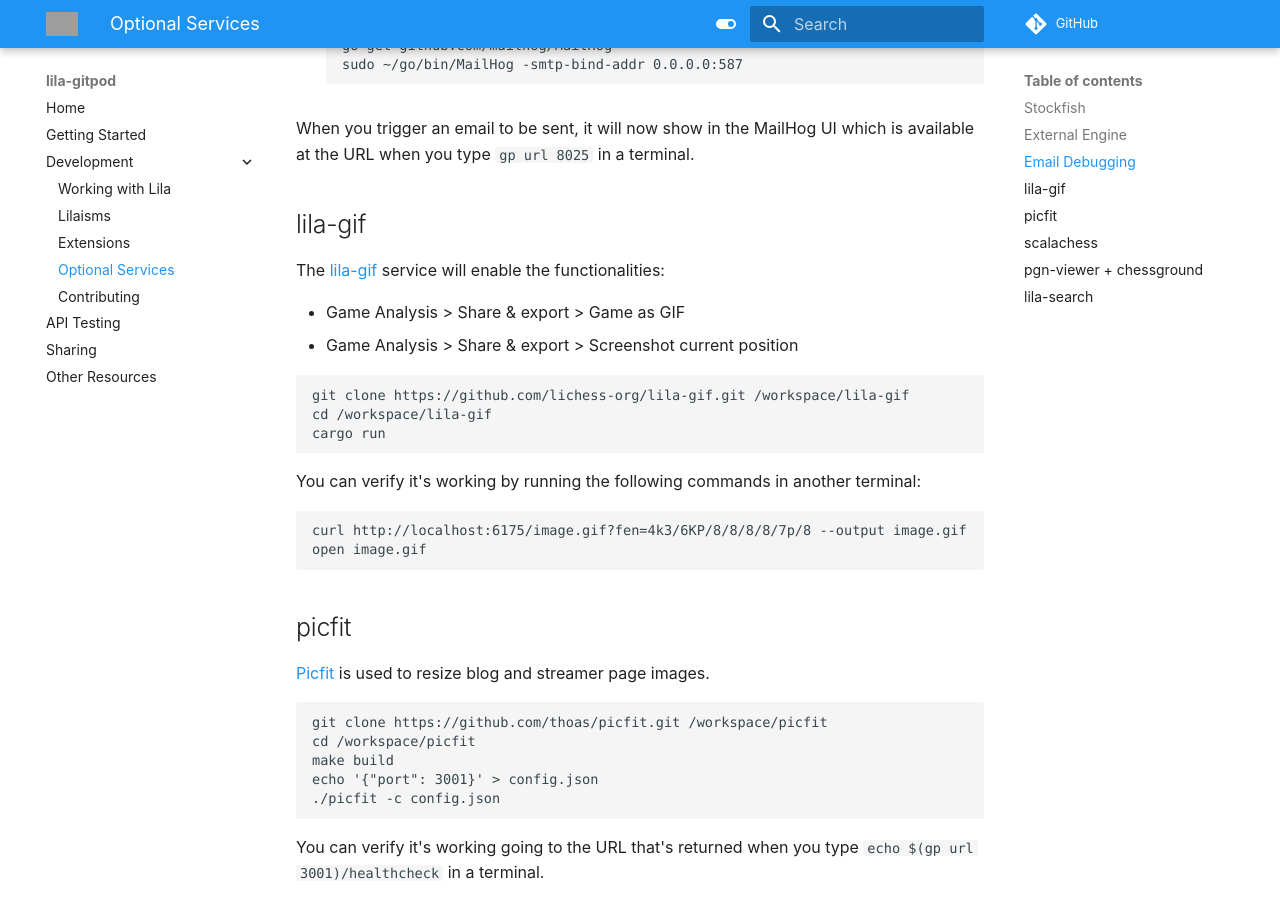
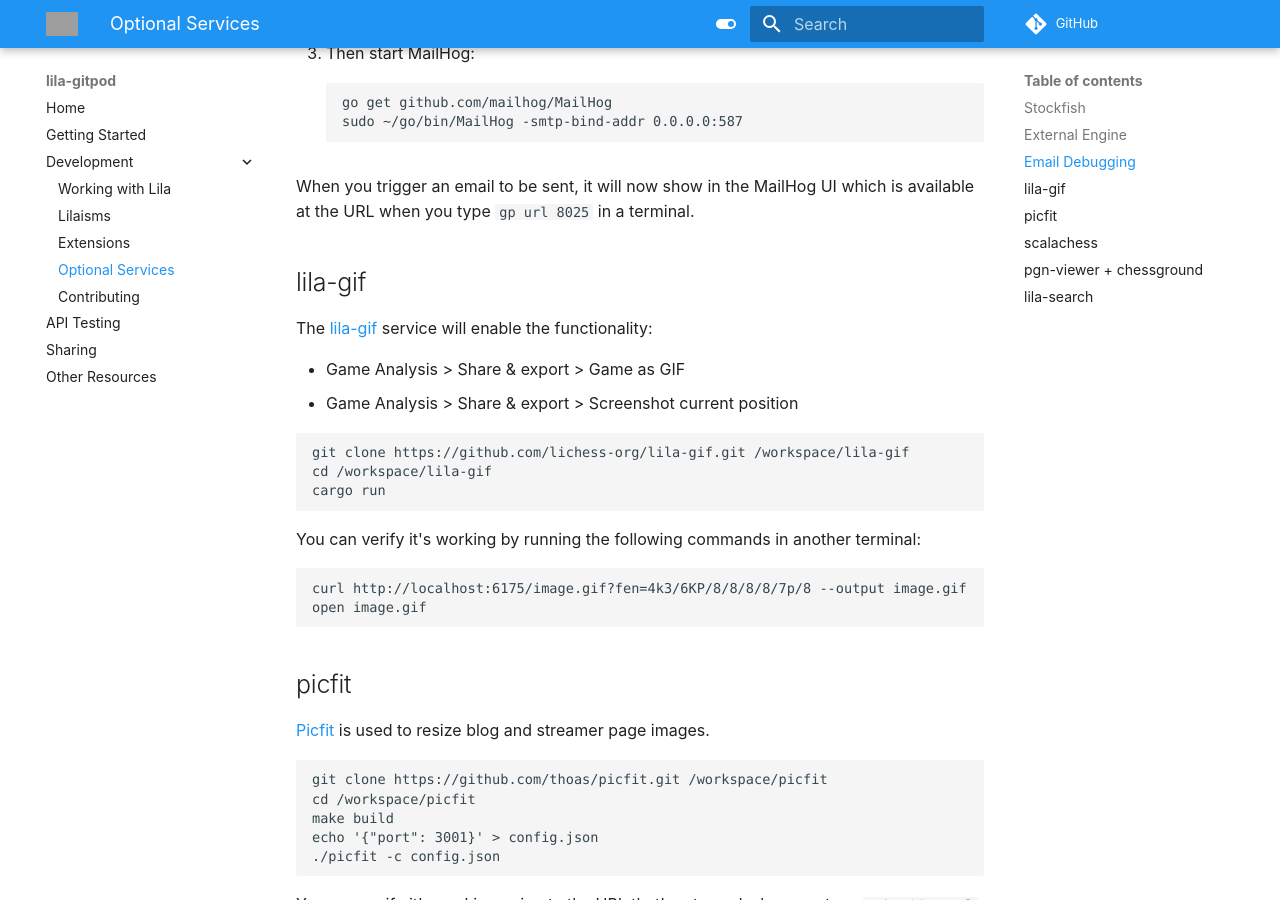
Before and after one commit to lichess-org/lila-gitpod, an MkDocs documentation site: the page built from docs/optional-services.md, in a window 1280 px wide and 900 px high, scrolled down 1646 px. Built offline with MkDocs 1.6.1 and Material for MkDocs 9.7.7, drawn with Linux system fonts in a browser that asks for light colours; comment, search, counter and statistics services are not loaded; grey boxes are pictures that could not be loaded.

Commit message:
formatting

```diff
--- a/docs/optional-services.md
+++ b/docs/optional-services.md
@@ -68,7 +70,7 @@
 
 ## lila-gif
 
-The [lila-gif](https://github.com/lichess-org/lila-gif) service will enable the functionalities:
+The [lila-gif](https://github.com/lichess-org/lila-gif) service will enable the functionality:
 
 - Game Analysis > Share & export > Game as GIF
 - Game Analysis > Share & export > Screenshot current position
```
Also changed, not shown: other parts of docs/optional-services.md (+2 -0 lines).
